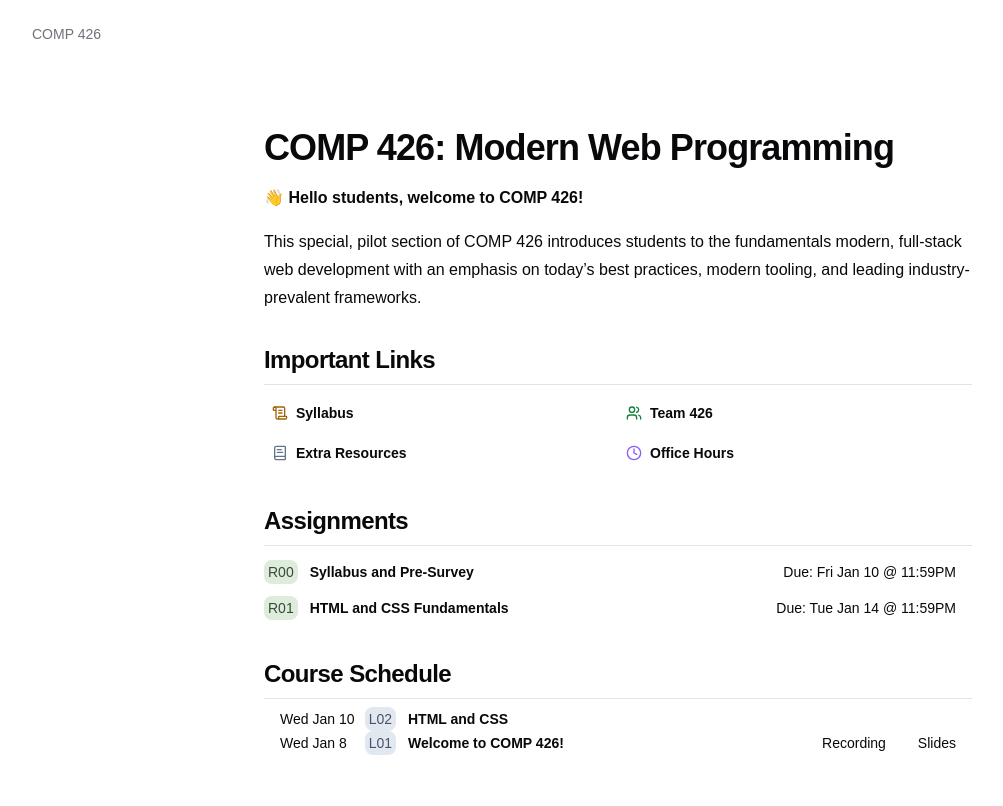
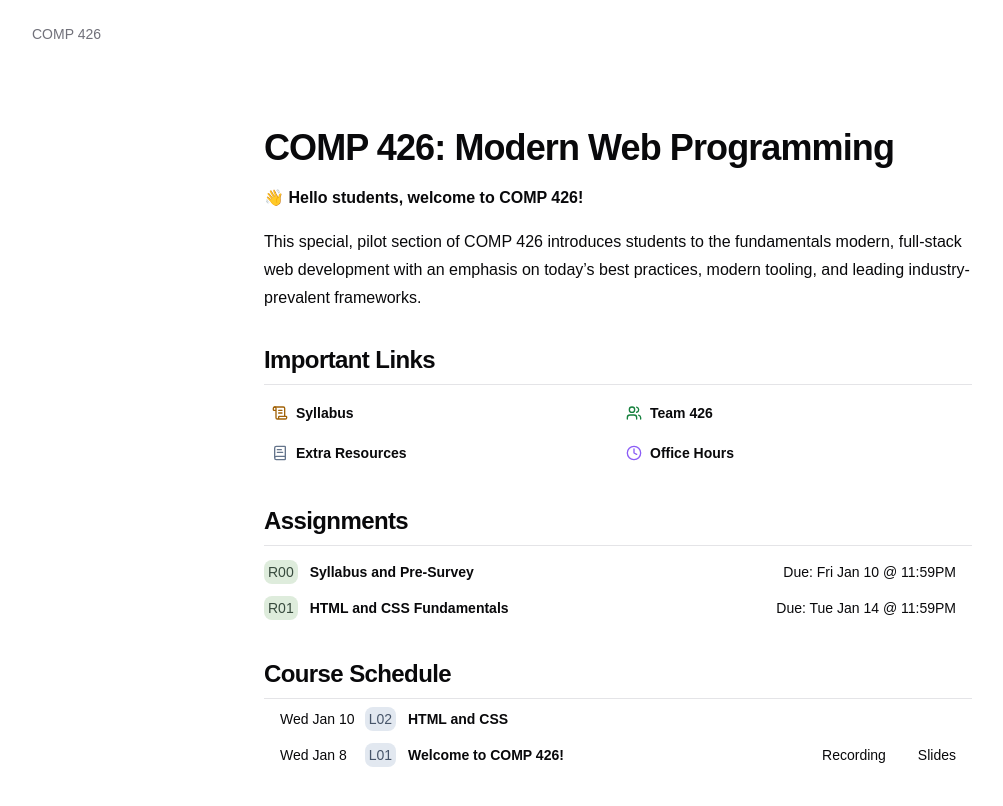
Before and after one commit to comp426-25s/comp426-25s.github.io, a Next.js app: page / in a window 1280 px wide. Shown: the top 806 px of the page, without its empty margins (22-1025 px from the left). Built offline with nearby package versions, Linux system fonts and the light colour scheme.

Commit message:
Fix Padding Between Schedule Items

```diff
--- a/components/widgets/schedule-listing.tsx
+++ b/components/widgets/schedule-listing.tsx
@@ -5,7 +5,7 @@ import Link from 'next/link';
 
 export default function ScheduleListing(props: {item: ScheduleItem}) {
     return (
-        <div className="flex flex-row w-full sm:items-center">
+        <div className="flex flex-row w-full sm:items-center mb-3">
             {/* Identity Section */}
             <div className="flex flex-col sm:flex-row sm:items-center">
                 {/* Date Section */}
```
